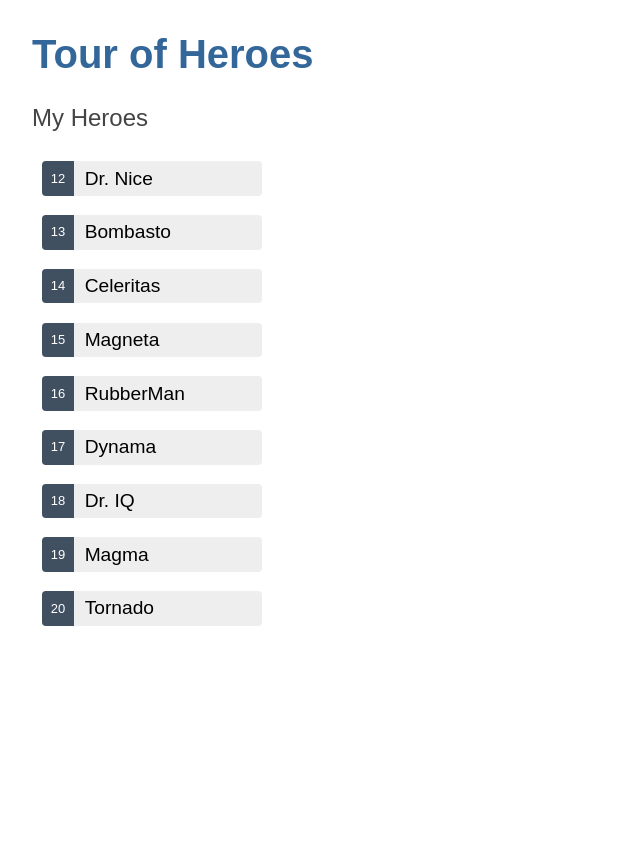
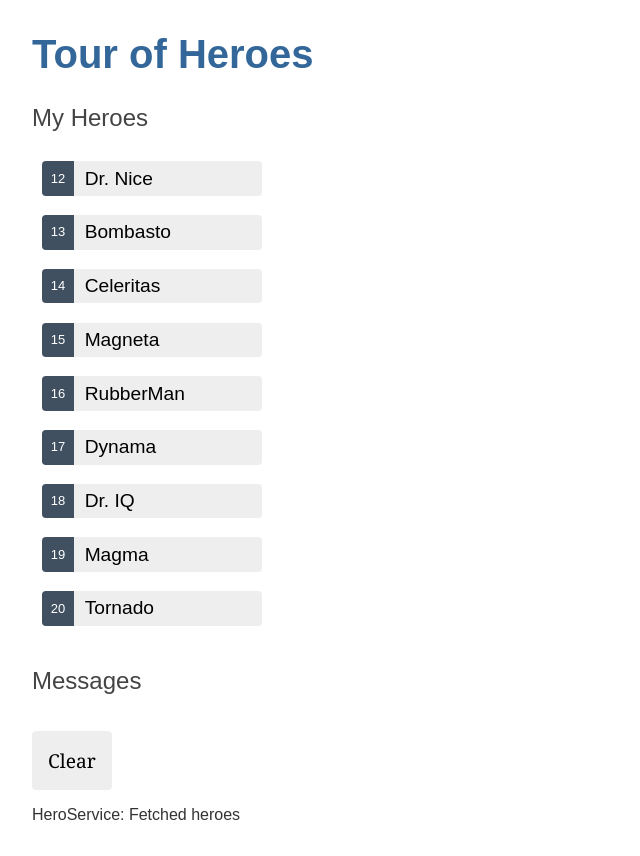
Before and after one commit to cristiancajiaos/tour-of-heroes-twenty-two, an Angular app: page / in a window 1280 px wide. Shown: the whole page, without its empty margins (0-640 px from the left). Before the commit the page ends 800 px from the top, so only its background shows below. Built offline with nearby package versions, Linux system fonts and the light colour scheme.

Commit message:
Creado servicio messagesServices, unido al servicio heroService

```diff
--- a/src/app/app.component.html
+++ b/src/app/app.component.html
@@ -1,3 +1,5 @@
 <h1>{{title}}</h1>
 
 <app-heroes></app-heroes>
+
+<app-messages></app-messages>
--- a/src/app/app.module.ts
+++ b/src/app/app.module.ts
@@ -6,12 +6,14 @@ import { AppRoutingModule } from './app-routing.module';
 import { AppComponent } from './app.component';
 import { HeroesComponent } from './heroes/heroes.component';
 import { HeroDetailComponent } from './hero-detail/hero-detail.component';
+import { MessagesComponent } from './messages/messages.component';
 
 @NgModule({
   declarations: [
     AppComponent,
     HeroesComponent,
-    HeroDetailComponent
+    HeroDetailComponent,
+    MessagesComponent
   ],
   imports: [
     BrowserModule,
--- a/src/app/hero.service.ts
+++ b/src/app/hero.service.ts
@@ -2,15 +2,20 @@ import { HEROES } from './constants/mock-heroes';
 import { Hero } from './interfaces/hero';
 import { Injectable } from '@angular/core';
 import { Observable, of } from 'rxjs';
+import { MessagesService } from './messages/messages.service';
 
 @Injectable({
   providedIn: 'root'
 })
 export class HeroService {
 
-  constructor() { }
+  constructor(
+    private messagesService: MessagesService
+  ) { }
 
   getHeroes(): Observable<Hero[]> {
-    return of(HEROES);
+    const heroes = of(HEROES);
+    this.messagesService.add('HeroService: Fetched heroes')
+    return heroes;
   }
 }
--- /dev/null
+++ b/src/app/messages/messages.component.html
@@ -0,0 +1,9 @@
+<div *ngIf="messagesService.messages.length">
+  <h2>Messages</h2>
+  <button type="button" (click)="messagesService.clear()">
+    Clear
+  </button>
+  <div *ngFor="let message of messagesService.messages">
+    {{message}}
+  </div>
+</div>
--- /dev/null
+++ b/src/app/messages/messages.component.ts
@@ -0,0 +1,20 @@
+import { MessagesService } from './messages.service';
+import { Component, OnInit } from '@angular/core';
+
+@Component({
+  selector: 'app-messages',
+  templateUrl: './messages.component.html',
+  styleUrls: ['./messages.component.scss']
+})
+export class MessagesComponent implements OnInit {
+
+  constructor(
+    public messagesService: MessagesService
+  ) { }
+
+  ngOnInit(): void {
+  }
+
+
+
+}
--- /dev/null
+++ b/src/app/messages/messages.service.ts
@@ -0,0 +1,19 @@
+import { Injectable } from '@angular/core';
+
+@Injectable({
+  providedIn: 'root'
+})
+export class MessagesService {
+
+  messages: string[] = [];
+
+  constructor() { }
+
+  add(message: string): void {
+    this.messages.push(message);
+  }
+
+  clear(): void {
+    this.messages = [];
+  }
+}
```
Also changed, not shown: src/app/messages/messages.component.scss (added), 2 other files (tests, documents, lock files or other folders).
